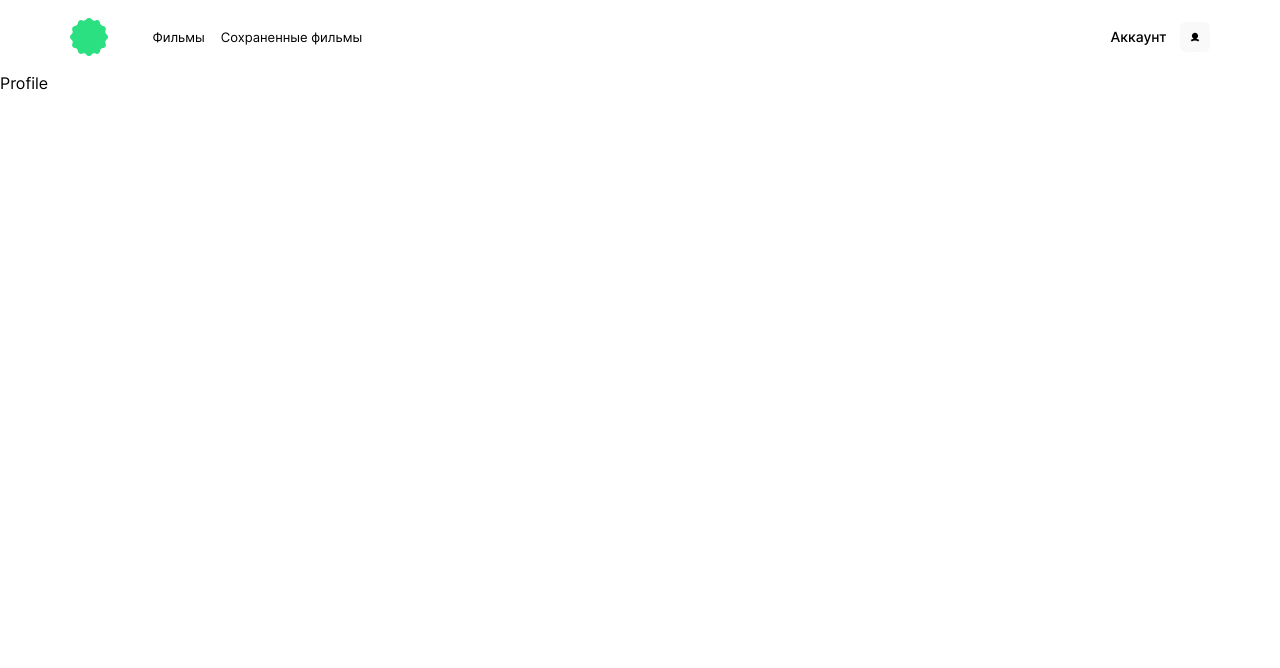
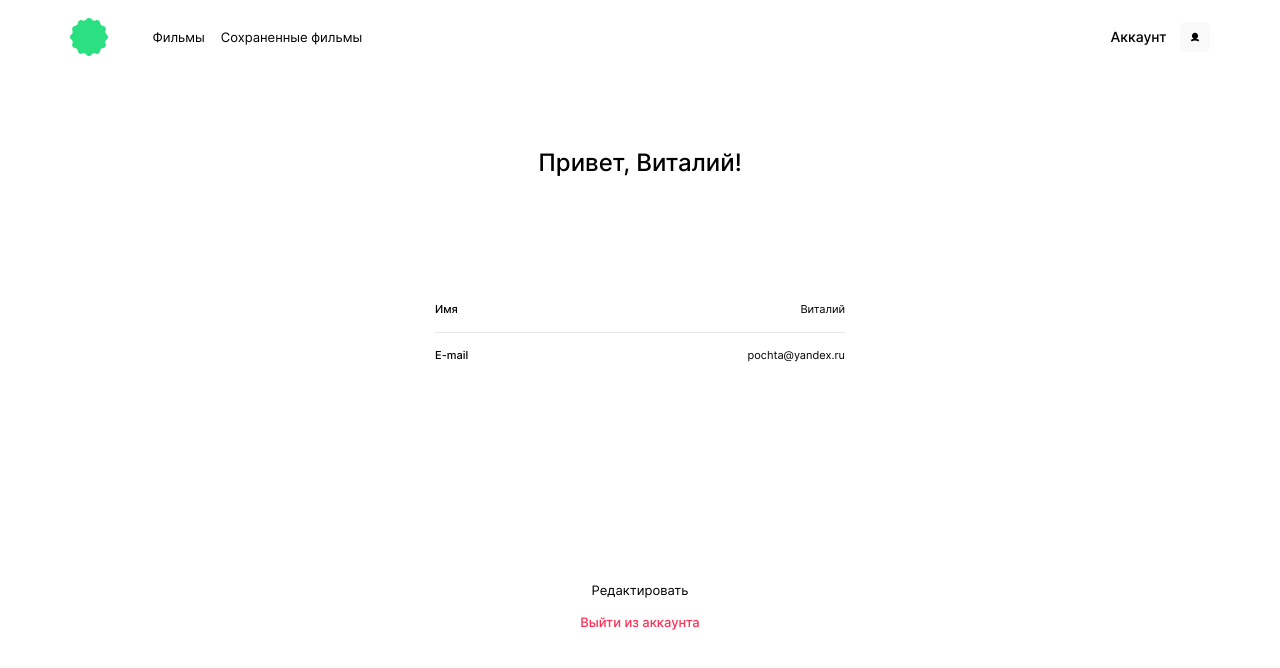
Before and after one commit to izverk/movies-explorer-frontend, a React (Create React App) app: page /profile in a window 1280 px wide. Shown: the top 668 px of the page. Built offline with nearby package versions, Linux system fonts and the light colour scheme.

Commit message:
feat: сверстан компонент Profile

```diff
--- a/src/components/Profile/Profile.css
+++ b/src/components/Profile/Profile.css
@@ -0,0 +1,109 @@
+.profile {
+	padding-top: 74px;
+	padding-bottom: 70px;
+	margin: 0 auto 30px;
+	width: 410px;
+	display: flex;
+	flex-direction: column;
+	align-items: center;
+	min-height: 482px;
+}
+
+.profile__title {
+	padding: 0;
+	margin: 0 0 110px;
+	width: 100%;
+	font-weight: 500;
+	font-size: 24px;
+	line-height: 29px;
+	text-align: center;
+}
+
+.profile__inputs-container {
+	width: 100%;
+	margin-bottom: auto;
+}
+
+.profile__input-wrapper {
+	padding: 16px 0;
+	width: 100%;
+	display: flex;
+}
+.profile__input-wrapper:first-child {
+	border-bottom: 1px solid #e8e8e8;
+}
+
+.profile__input-label {
+	width: 20%;
+	font-weight: 500;
+	font-size: 11px;
+	line-height: 13px;
+}
+
+.profile__input {
+	padding: 0;
+	flex-grow: 1;
+	font-weight: 400;
+	font-size: 11px;
+	line-height: 13px;
+	text-align: right;
+	border: none;
+}
+.profile__input:focus {
+	outline: none;
+}
+
+.profile__buttons-container {
+	width: 100%;
+}
+
+.profile__button {
+	padding: 0;
+	/* margin: 0; */
+	width: 100%;
+	display: block;
+	border: none;
+	background: none;
+	font-weight: 400;
+	font-size: 13px;
+	line-height: 16px;
+}
+.profile__button:last-child {
+	margin-top: 16px;
+	font-weight: 500;
+	color: #ff3055;
+}
+
+@media screen and (max-width: 768px) {
+	.profile {
+		padding-top: 236px;
+		padding-bottom: 269px;
+		min-height: 445px;
+	}
+	.profile__title {
+		margin-bottom: 82px;
+	}
+}
+@media screen and (max-width: 505px) {
+	.profile {
+		width: 81%;
+	}
+}
+@media screen and (max-width: 320px) {
+	.profile {
+		padding-top: 70px;
+		padding-bottom: 40px;
+		min-height: 596px;
+	}
+	.profile__title {
+		margin-bottom: 66px;
+	}
+	.profile__button {
+		font-size: 12px;
+		line-height: 15px;
+	}
+	.profile__button:last-child {
+		font-size: 12px;
+		line-height: 15px;
+	}
+}
--- a/src/components/Profile/Profile.js
+++ b/src/components/Profile/Profile.js
@@ -2,9 +2,51 @@ import './Profile.css';
 
 function Profile() {
     return (
-        <div className="Profile">
-            Profile
-        </div>
+        <form className="profile" name='user-profile-form'
+            noValidate>
+            <h2 className='profile__title'>
+                Привет, Виталий!
+            </h2>
+            <div className='profile__inputs-container'>
+                <div className='profile__input-wrapper'>
+                    <label className='profile__input-label' htmlFor='profile-username-input'>
+                        Имя
+                    </label>
+                    <input
+                        className='profile__input'
+                        type='text'
+                        defaultValue='Виталий'
+                        name='profile-username-input'
+                        id='profile-username-input'
+                        required
+                        minLength='2'
+                        maxLength='30'
+                    />
+                </div>
+                <div className='profile__input-wrapper'>
+                    <label className='profile__input-label' htmlFor='profile-email-input'>
+                        E-mail
+                    </label>
+                    <input
+                        className='profile__input'
+                        type='email'
+                        defaultValue='pochta@yandex.ru'
+                        name='profile-email-input'
+                        id='profile-email-input'
+                        required
+                    />
+
+                </div>
+            </div>
+            <div className='profile__buttons-container'>
+                <button className='app__link profile__button' type='submit'>
+                    Редактировать
+                </button>
+                <button className='app__link profile__button' type='button'>
+                    Выйти из аккаунта
+                </button>
+            </div>
+        </form>
     );
 }
 
```
